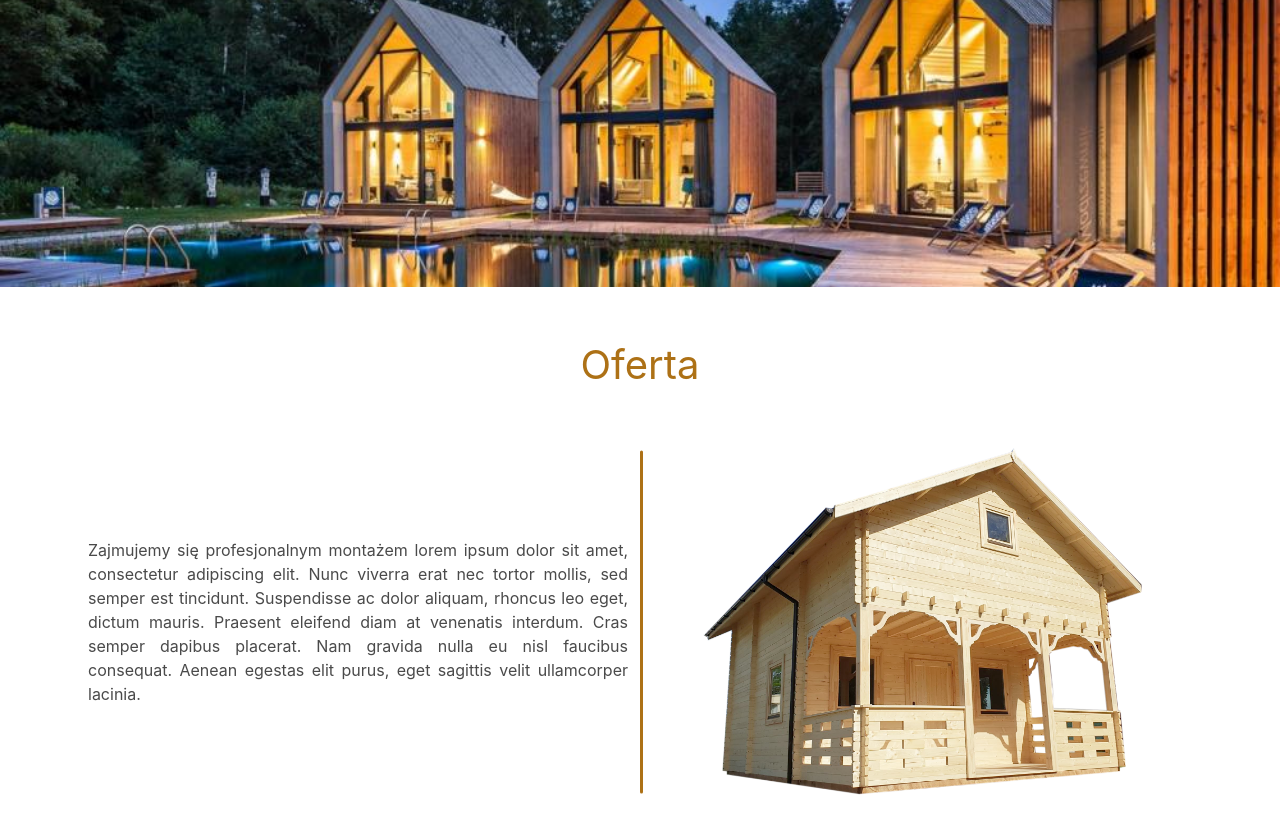
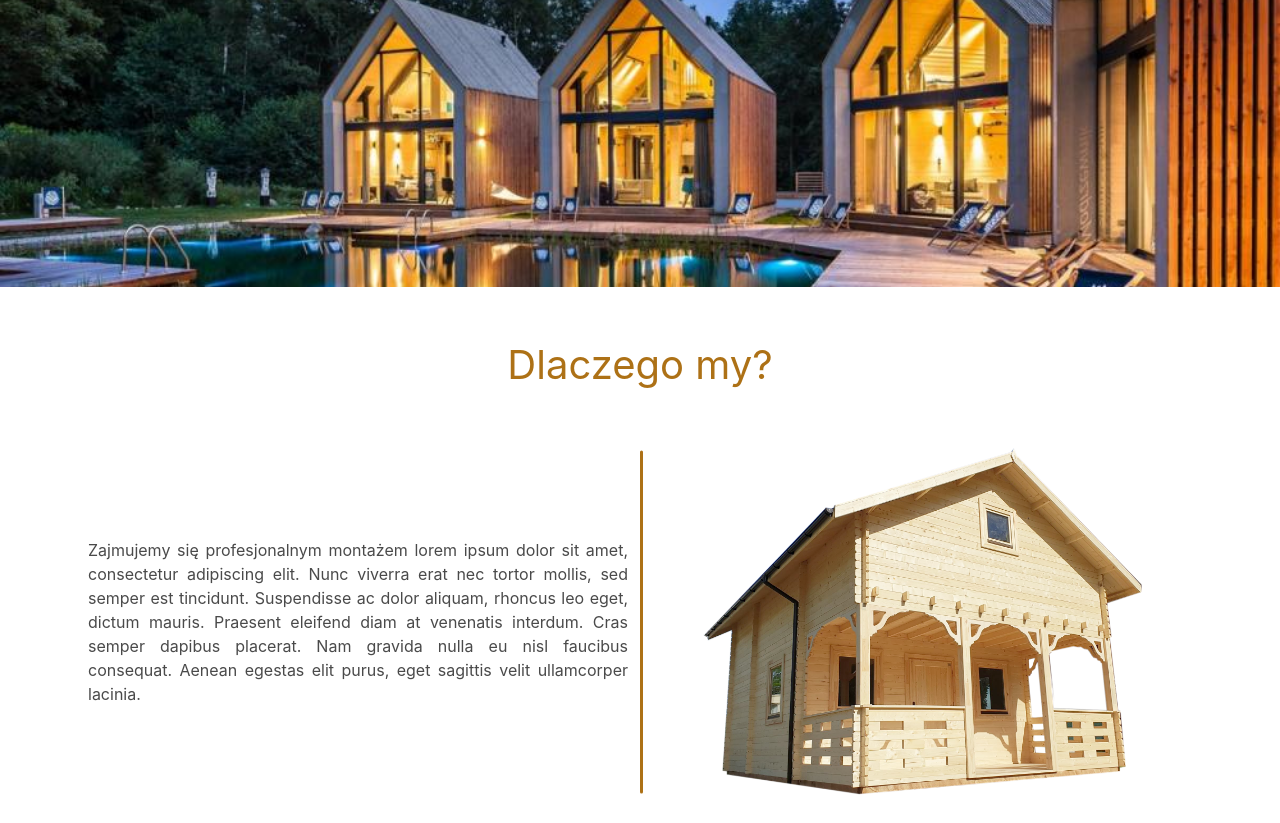
Before and after one commit to Patryk-Kowalczyk/Domki, a Django app: page /about/ in a window 1280 px wide. Shown: the part 65-888 px from the top of the page. Run offline with Django 3.2, Linux system fonts and the light colour scheme; some libraries are stand-ins or nearby versions.

```diff
--- a/templates/pages/aboutpage.html
+++ b/templates/pages/aboutpage.html
@@ -13,7 +13,7 @@
     </section>
 
     <section class="section container">
-            <h2 class="has-text-centered has-text-primary is-size-2 mb-5">Oferta</h2>
+            <h2 class="has-text-centered has-text-primary is-size-2 mb-5">Dlaczego my?</h2>
             <div class="columns">
                 <div class="column is-half has-text-justified is-flex is-align-items-center">
                     Zajmujemy się profesjonalnym montażem lorem ipsum dolor sit amet,
--- a/templates/pages/plots.html
+++ b/templates/pages/plots.html
@@ -19,7 +19,7 @@
     </section>
 
     <section class="section container">
-            <h2 class="has-text-centered has-text-primary is-size-2 mb-5">Dlaczego my?</h2>
+            <h2 class="has-text-centered has-text-primary is-size-2 mb-5">Oferta</h2>
             <div class="columns">
                 <div class="column is-half has-text-justified is-flex is-align-items-center">
                     Zajmujemy się profesjonalnym montażem lorem ipsum dolor sit amet,
```
